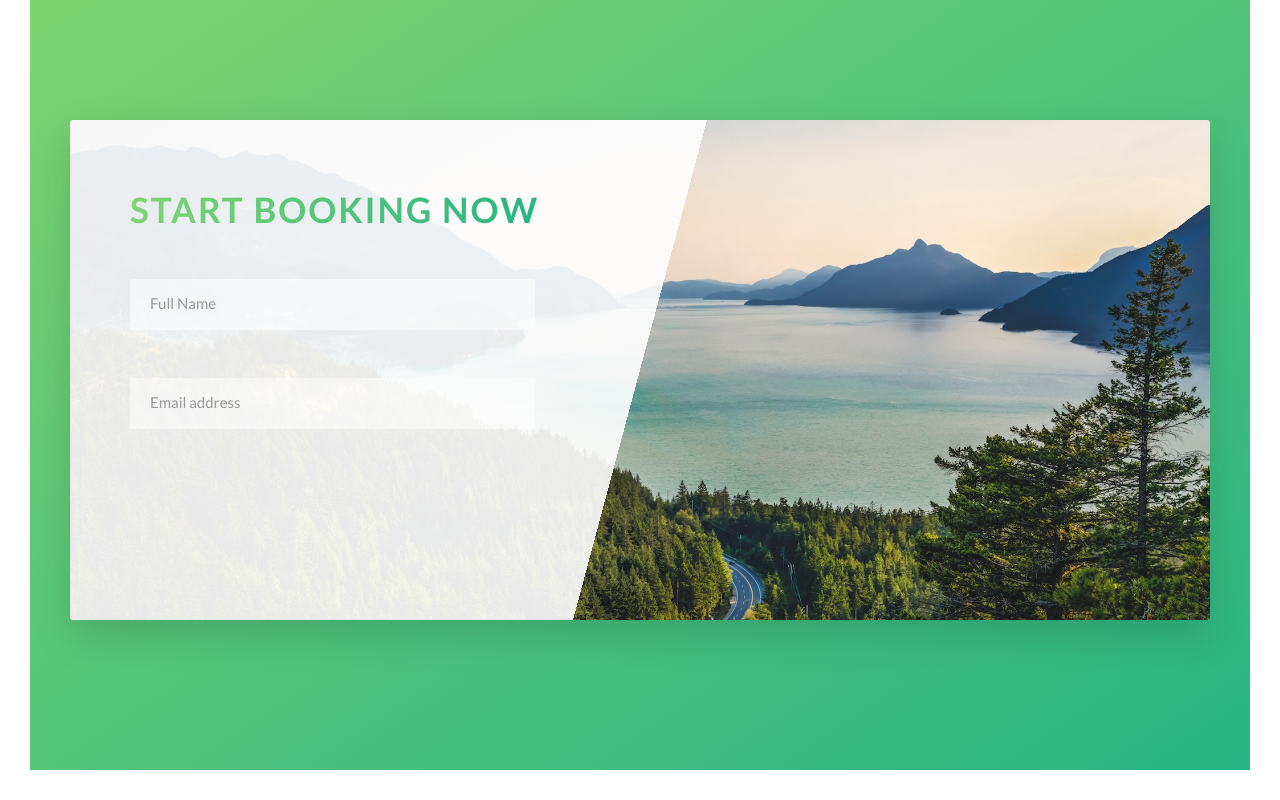
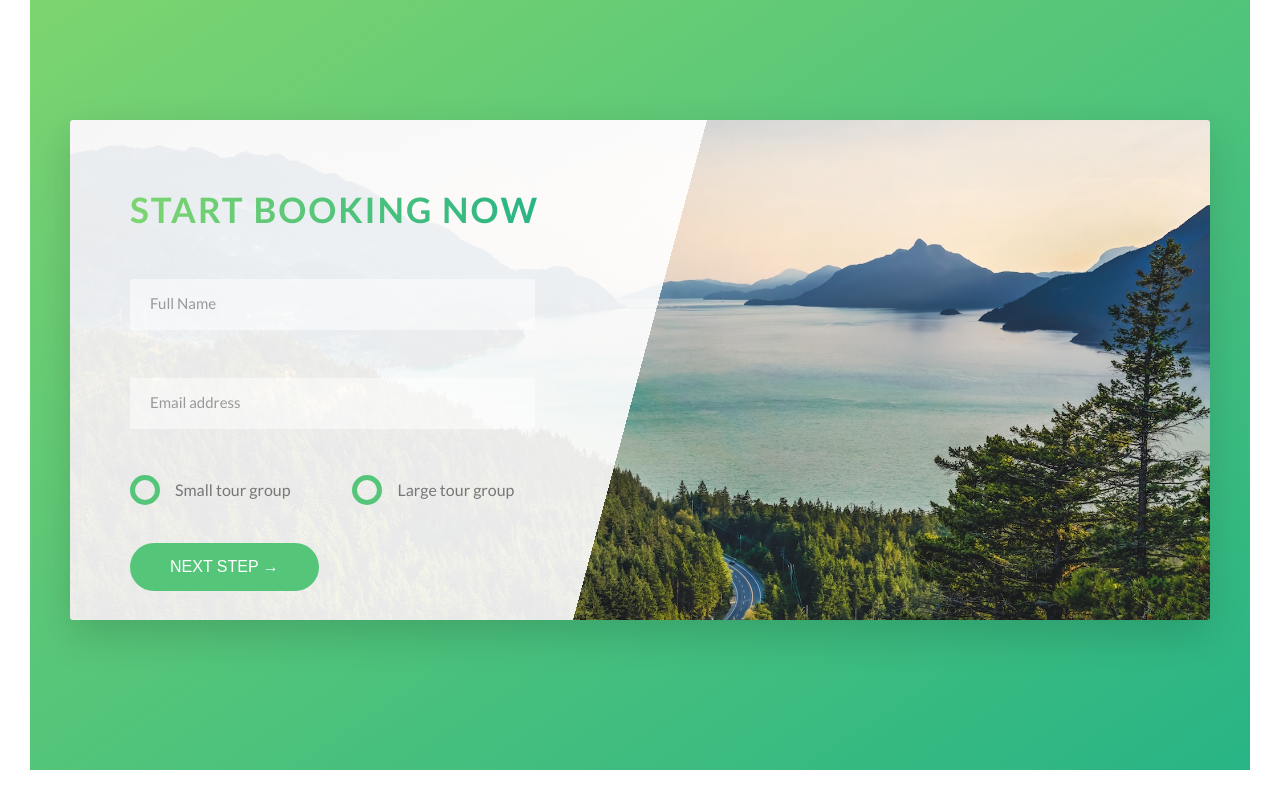
Before and after one commit to llRedXll/Advanced-CSS-And-Sass, a website: page Natours/index.html in a window 1280 px wide. Shown: the part 4553-5353 px from the top of the page. Drawn offline with Linux system fonts and the light colour scheme.

Commit message:
finish form section

```diff
--- a/Natours/index.html
+++ b/Natours/index.html
@@ -303,6 +303,28 @@
                                 <input type="email" class="form__input" placeholder="Email address" id="email" required>
                                 <label for="email" class="form__label">Email address</label>
                             </div>
+
+                            <div class="form__group u-margin-bottom-medium">
+                                <div class="form__radio-group">
+                                    <input type="radio" class="form__radio-input" id="small" name="size">
+                                    <label for="small" class="form__radio-label">
+                                        <span class="form__radio-button"></span>
+                                        Small tour group
+                                    </label>
+                                </div>
+
+                                <div class="form__radio-group">
+                                    <input type="radio" class="form__radio-input" id="large" name="size">
+                                    <label for="large" class="form__radio-label">
+                                        <span class="form__radio-button"></span>
+                                        Large tour group
+                                    </label>
+                                </div>
+                            </div>
+
+                            <div class="form__group">
+                                <button class="btn btn--green">Next step &rarr;</button>
+                            </div>
                         </form>
                     </div>
                 </div>
--- a/Natours/sass/base/_utilities.scss
+++ b/Natours/sass/base/_utilities.scss
@@ -1,10 +1,10 @@
-.u-center-text { text-align: center; }
+.u-center-text { text-align: center !important; }
 
-.u-margin-bottom-small { margin-bottom: 1.5rem; }
-.u-margin-bottom-medium { margin-bottom: 4rem; }
-.u-margin-bottom-big { margin-bottom: 8rem; }
+.u-margin-bottom-small { margin-bottom: 1.5rem !important; }
+.u-margin-bottom-medium { margin-bottom: 4rem !important; }
+.u-margin-bottom-big { margin-bottom: 8rem !important; }
 
-.u-margin-top-small { margin-top: 1.5rem; }
-.u-margin-top-medium { margin-top: 4rem; }
-.u-margin-top-big { margin-top: 8rem; }
-.u-margin-top-huge { margin-top: 10rem; }
+.u-margin-top-small { margin-top: 1.5rem !important; }
+.u-margin-top-medium { margin-top: 4rem !important; }
+.u-margin-top-big { margin-top: 8rem !important; }
+.u-margin-top-huge { margin-top: 10rem !important; }
--- a/Natours/sass/components/_button.scss
+++ b/Natours/sass/components/_button.scss
@@ -1,4 +1,5 @@
 .btn {
+    &,
     &:link,
     &:visited {
         text-transform: uppercase;
@@ -9,6 +10,10 @@
         transition: all .2s;
         position: relative;
         font-size: $default-font-size;
+
+        //Change for the <button> element
+        border:none;
+        cursor: pointer;
     }
 
     &:hover {
@@ -21,7 +26,9 @@
         }
     }
 
-    &:active {
+    &:active,
+    &:focus {
+        outline:none;
         transform: translateY(-1px);
         box-shadow: 0 .5rem 1rem rgba($color-black, 0.2);
     }
--- a/Natours/sass/components/_form.scss
+++ b/Natours/sass/components/_form.scss
@@ -47,4 +47,52 @@
         visibility: hidden;
         transform: translateY(-4rem);
     }
+
+    &__radio-group {
+        width: 49%;
+        display: inline-block;
+    }
+
+    &__radio-input {
+        display: none;
+    }
+
+    &__radio-label {
+        font-size: $default-font-size;
+        cursor: pointer;
+        position: relative;
+        padding-left: 4.5rem;
+    }
+
+    &__radio-button {
+        height: 3rem;
+        width: 3rem;
+        border: 5px solid $color-primary;
+        border-radius: 50%;
+        display: inline-block;
+        position: absolute;
+        top: -0.5rem;
+        left: 0;
+
+
+        &::after{
+            content:"";
+            display: block;
+            height: 1.3rem;
+            width: 1.3rem;
+            border-radius: 50%;
+            position: absolute;
+            top: 50%;
+            left: 50%;
+            transform: translate(-50%,-50%);
+            background-color: $color-primary;
+            opacity: 0;
+            transition: opacity .2s;
+            backface-visibility: hidden;
+        }
+    }
+
+    &__radio-input:checked ~ &__radio-label &__radio-button::after{
+        opacity: 1;
+    }
 }
```
Also changed, not shown: Natours/css/style.css.
